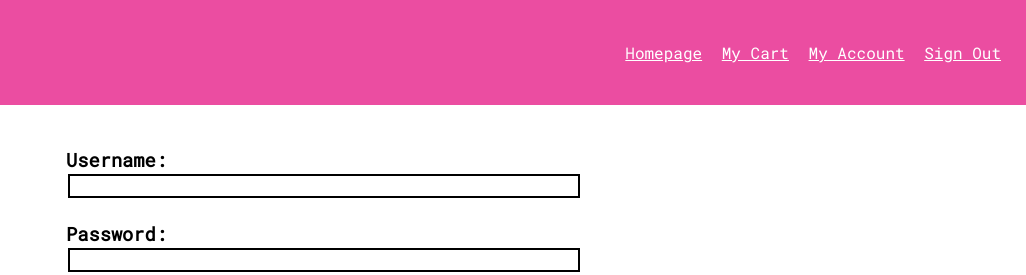
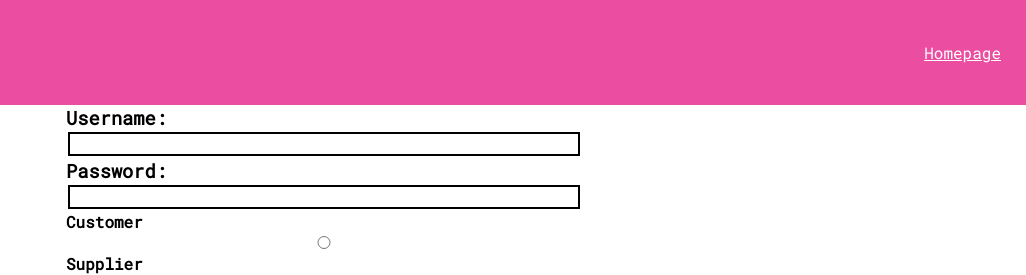
Before and after one commit to sandemiroren1/webproject, a plain HTML site: page web ass/Project/signin.html in a window 1280 px wide. Shown: the top 275 px of the page, 254-1280 px from the left. Drawn offline with Linux system fonts and the light colour scheme.

Commit message:
Add files via upload

```diff
--- a/web ass/Project/signin.html
+++ b/web ass/Project/signin.html
@@ -17,32 +17,31 @@
         </div>
         <div class="navigation">
             <a class="navigationlink" href="index.html">Homepage</a>
-            <a class="navigationlink" href="shoppingcart.html">My Cart</a>
-            <a class="navigationlink" href="accountview.html">My Account</a>
-            <a class="navigationlink" href="signin.html">Sign Out</a>
+
         </div>
     </header>
     <main>
+
         <div>
             <form method="post">
-                <br><br>
+
                 <h3>Username:</h3>
                 <input type="text" name="fusername">
-                <br><br>
+
                 <h3>Password:</h3>
                 <input type="password" name="fpassword">
-                <br><br>
+
                 <h4>Customer </h4>
                 <input type="radio" value="Customer" name="fcustomerorseller">
-                <br><br>
+
                 <h4>Supplier </h4>
                 <input type="radio" value="Supplier" name="fcustomerorseller">
-                <br><br>
+
                 <input type="submit" value="Log in" class="submitbutton" href="index.html">
 
             </form>
-            <br><br>
             <a href="register.html">Trouble Signing in?</a>
+
         </div>
 
     </main>
```
Also changed, not shown: web ass/Project/add_product.html (+2 -1 lines), web ass/Project/index.html (+1 -1 lines), web ass/Project/shoppingcart.html (+1 -1 lines).
